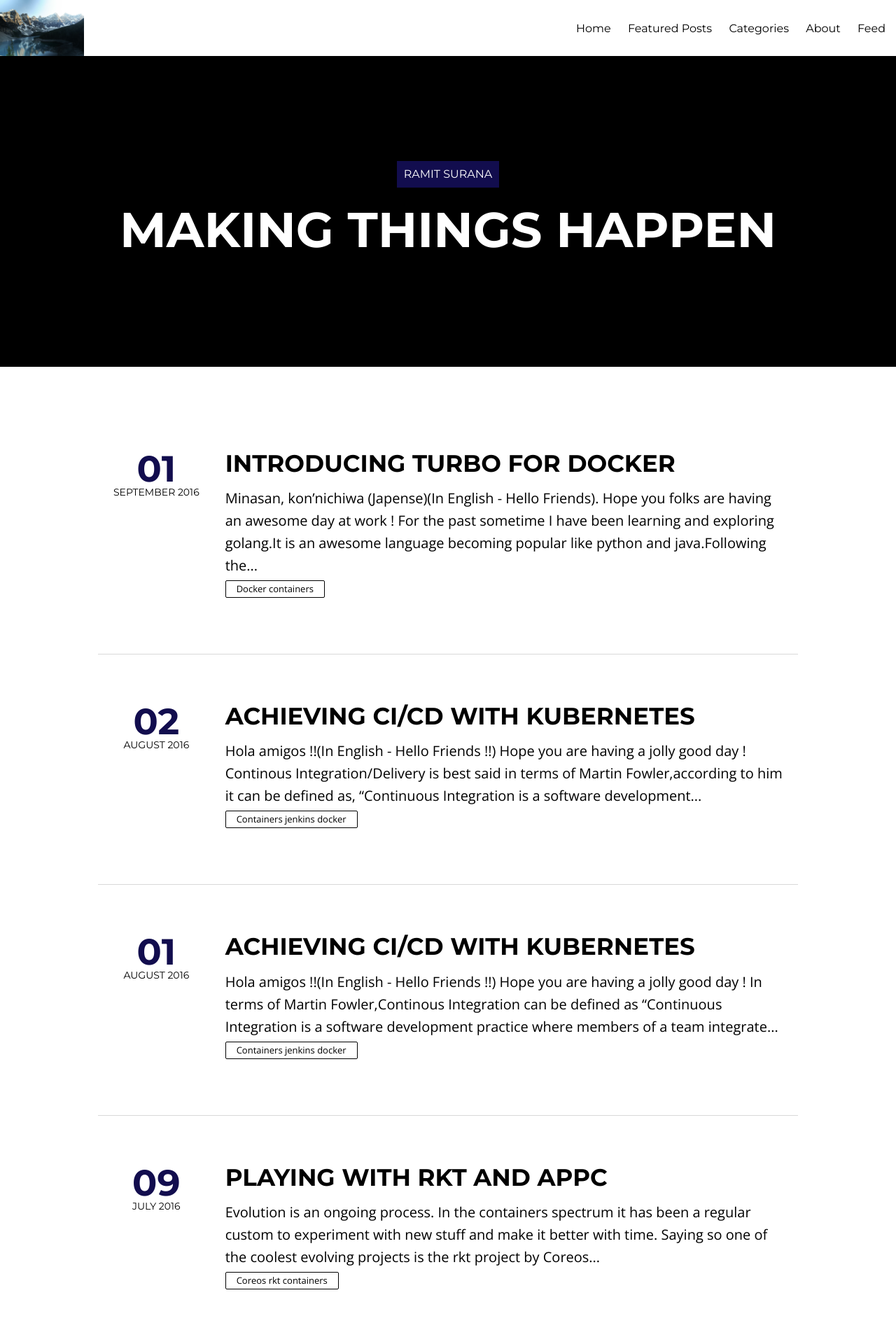
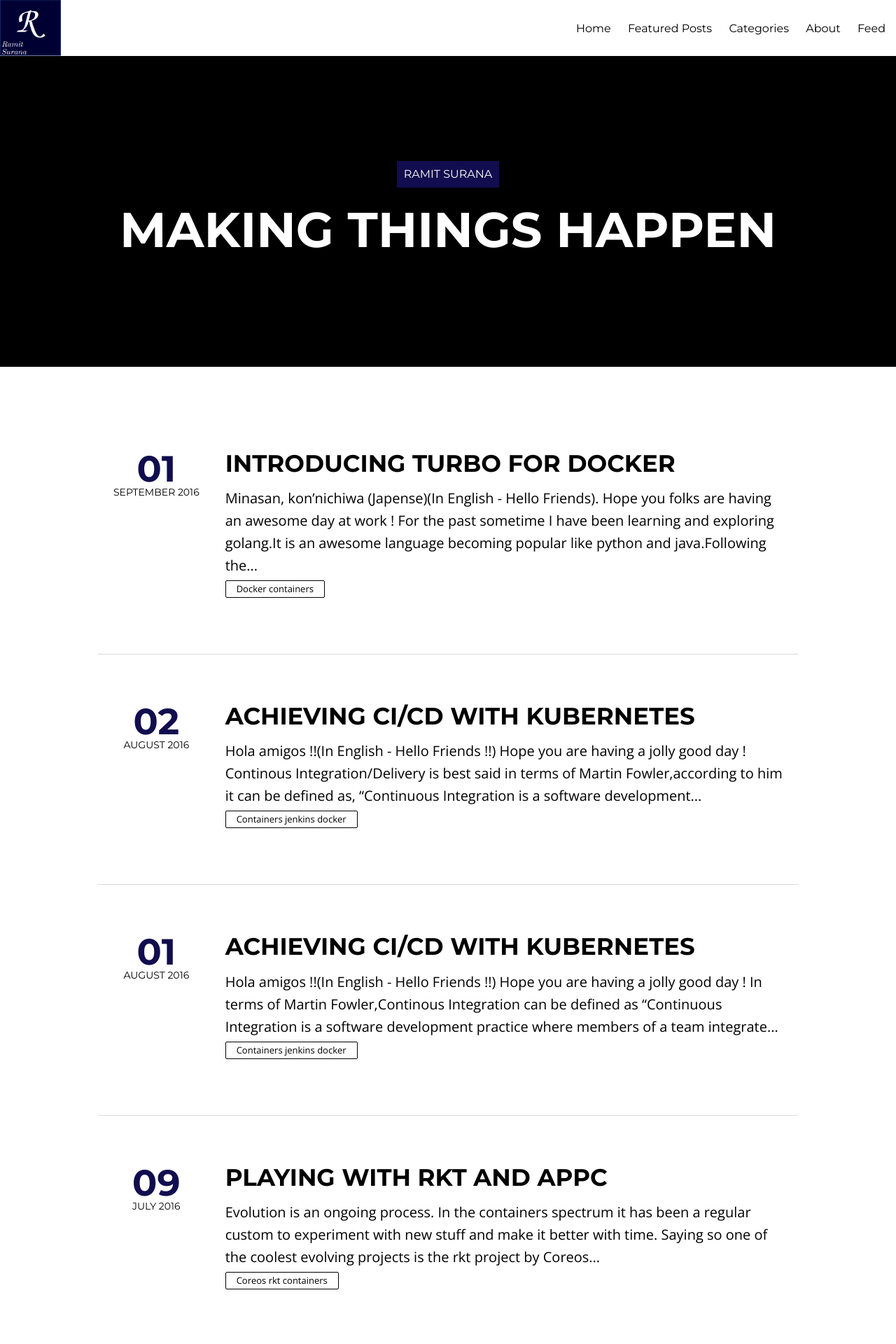
Before and after one commit to ramit05/myblog, a Jekyll site: the page built from index.html, in a window 1280 px wide. Shown: the top 1920 px of the page at 70% size. Built offline with Jekyll 4.4.1, drawn with Linux system fonts in a browser that asks for light colours; nearby versions of some CDN libraries; the list of posts is cut into pages by our own code.

Commit message:
adding new logo

```diff
--- a/_config.yml
+++ b/_config.yml
@@ -1,6 +1,6 @@
 title:            "Ramit Surana"
 description:      "Making Things Happen"
-logo:             cover.jpeg
+logo:             ramit-logo.png
 disqus_shortname: ramitsurana
 share:            true
 dropcap:			    true
@@ -17,7 +17,7 @@
 # Owner/author information
 owner:
   name:           Ramit Surana
-  avatar:         profile.jpg
+  avatar:         profile.jpeg
   email:          ramitsurana@gmail.com
   # Use the coder's toolbox at http://coderstoolbox.net/string/#!encoding=xml&action=encode&charset=us_ascii to encode your description into XML string
   description:    Looking for new opportunities
```
